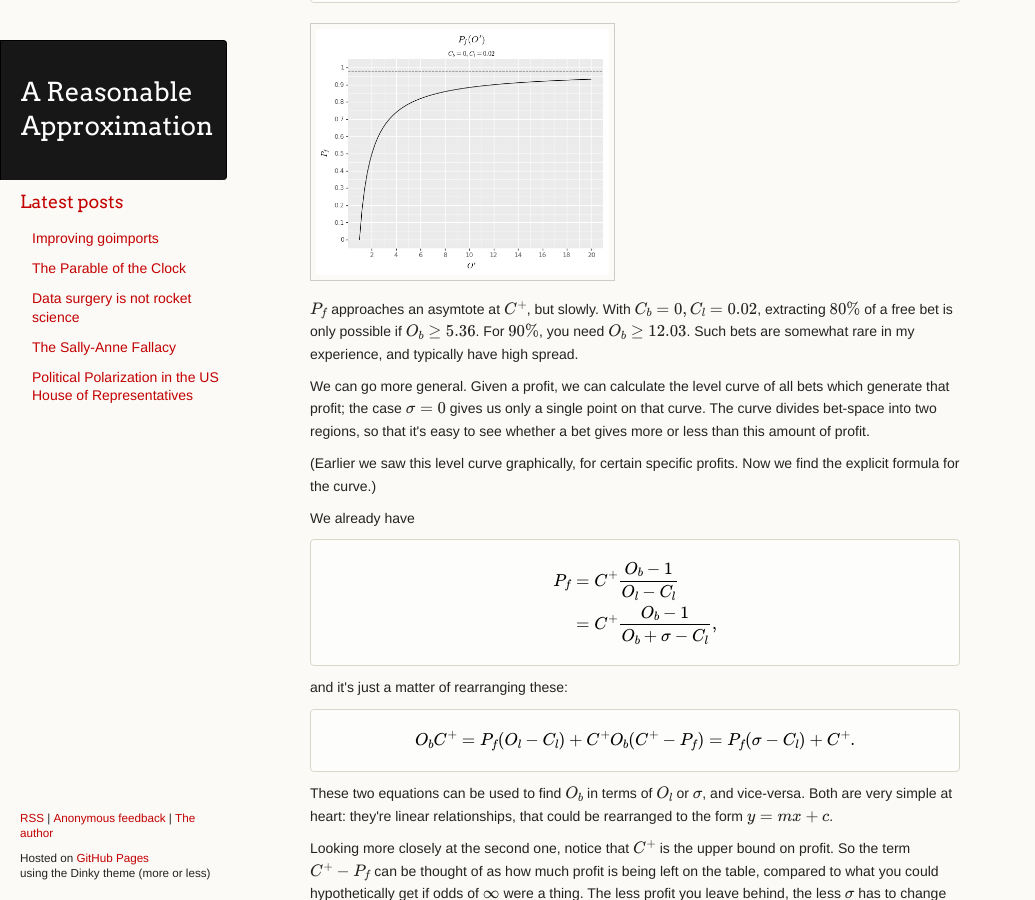
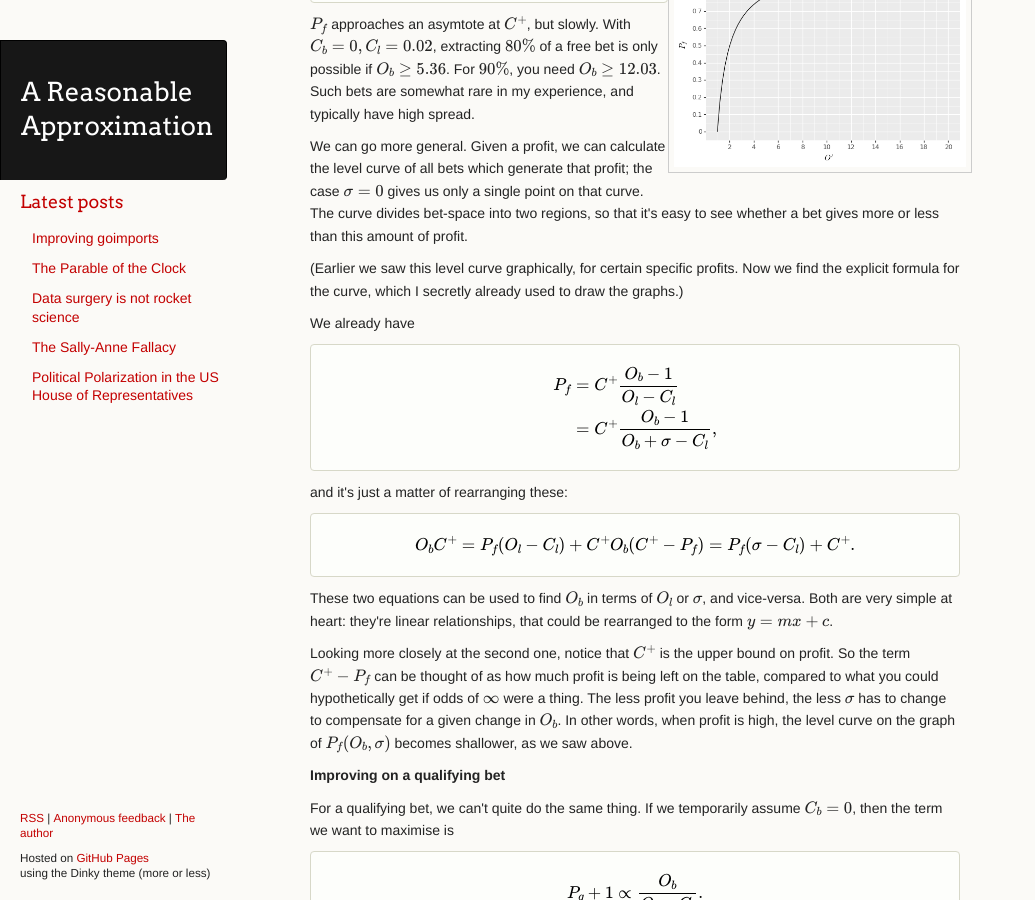
Before and after one commit to ChickenProp/chickenprop.github.com, a Jekyll site: the page built from drafts/matched-betting.md, in a window 1280 px wide and 900 px high, scrolled down 6462 px. Shown: the whole window, without its empty margins (0-1035 px from the left). Built offline with Jekyll 4.4.1, drawn with Linux system fonts in a browser that asks for light colours; nearby versions of some CDN libraries; formulas are drawn with MathJax 3; comment, search, counter and statistics services are not loaded.

Commit message:
Editing.

```diff
--- a/drafts/matched-betting.md
+++ b/drafts/matched-betting.md
@@ -176,16 +176,17 @@ The expression with $σ$ isn't exactly simpler, but I think it's more aesthetica
 
 We can also calculate $O'$ simply as a function of profit, and vice versa:
 
+<p style="float: right; width: 45%"><a href="/images/matched-betting/Pf_Opr.png"><img src="/images/matched-betting/Pf_Opr.png" alt="(Graph of P_f(O'))" style="width: 100%; margin: 0px"></a></p>
+
     $$ P_f = C^+ { O' - 1 \over O' - C_l }                 \\
        O' = { C_lP_f - C^+ \over P_f - C^+ } $$
 
-<a href="/images/matched-betting/Pf_Opr.png"><img src="/images/matched-betting/Pf_Opr.png" alt="(Graph of P_f(O'))" style="width: 45%"></a>
 
 $P_f$ approaches an asymtote at $C^+$, but slowly. With $C_b = 0, C_l = 0.02$, extracting $80\%$ of a free bet is only possible if $O_b ≥ 5.36$. For $90\%$, you need $O_b ≥ 12.03$. Such bets are somewhat rare in my experience, and typically have high spread.
 
 We can go more general. Given a profit, we can calculate the level curve of all bets which generate that profit; the case $σ=0$ gives us only a single point on that curve. The curve divides bet-space into two regions, so that it's easy to see whether a bet gives more or less than this amount of profit.
 
-(Earlier we saw this level curve graphically, for certain specific profits. Now we find the explicit formula for the curve.)
+(Earlier we saw this level curve graphically, for certain specific profits. Now we find the explicit formula for the curve, which I secretly already used to draw the graphs.)
 
 We already have
 
```
